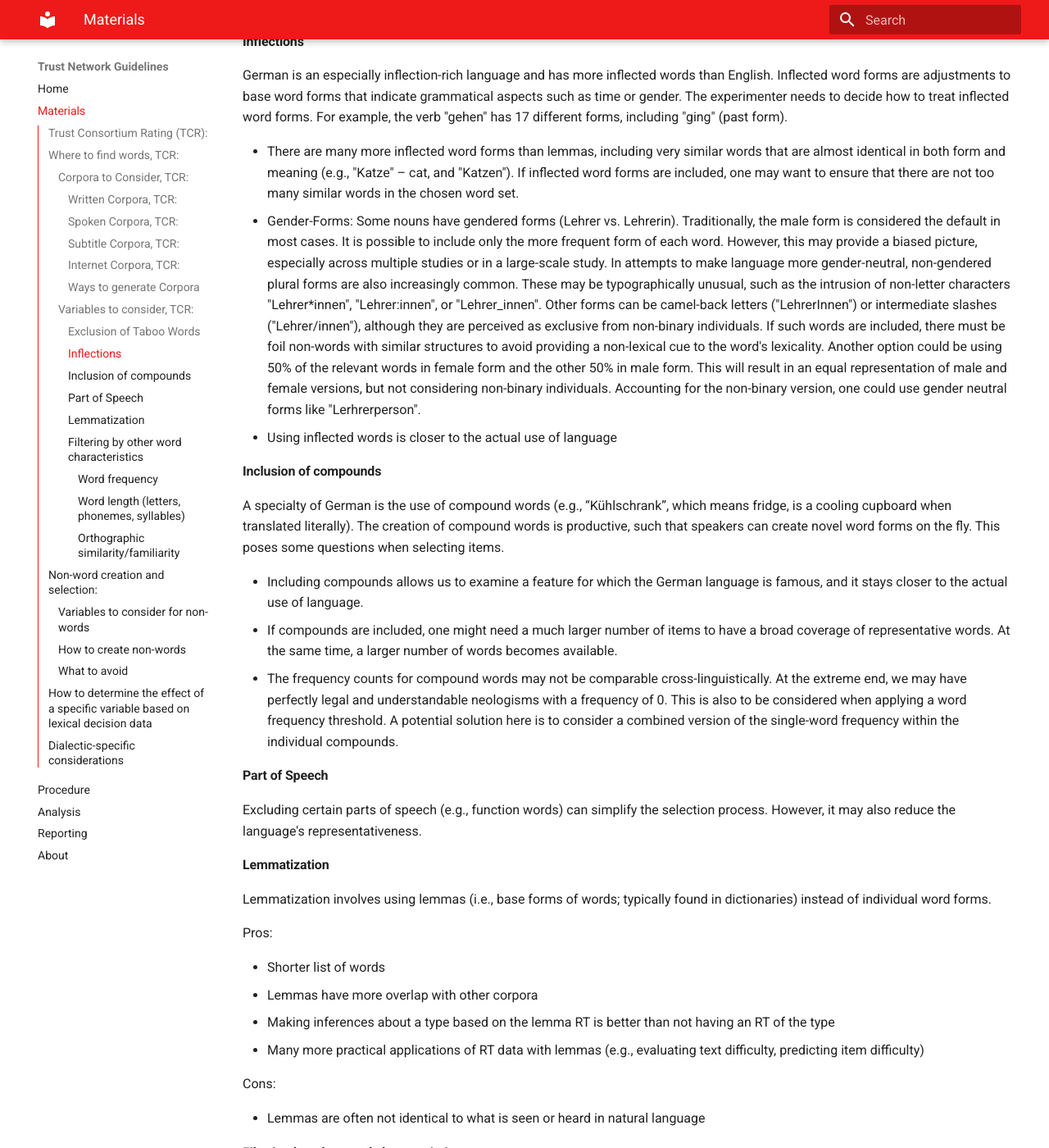
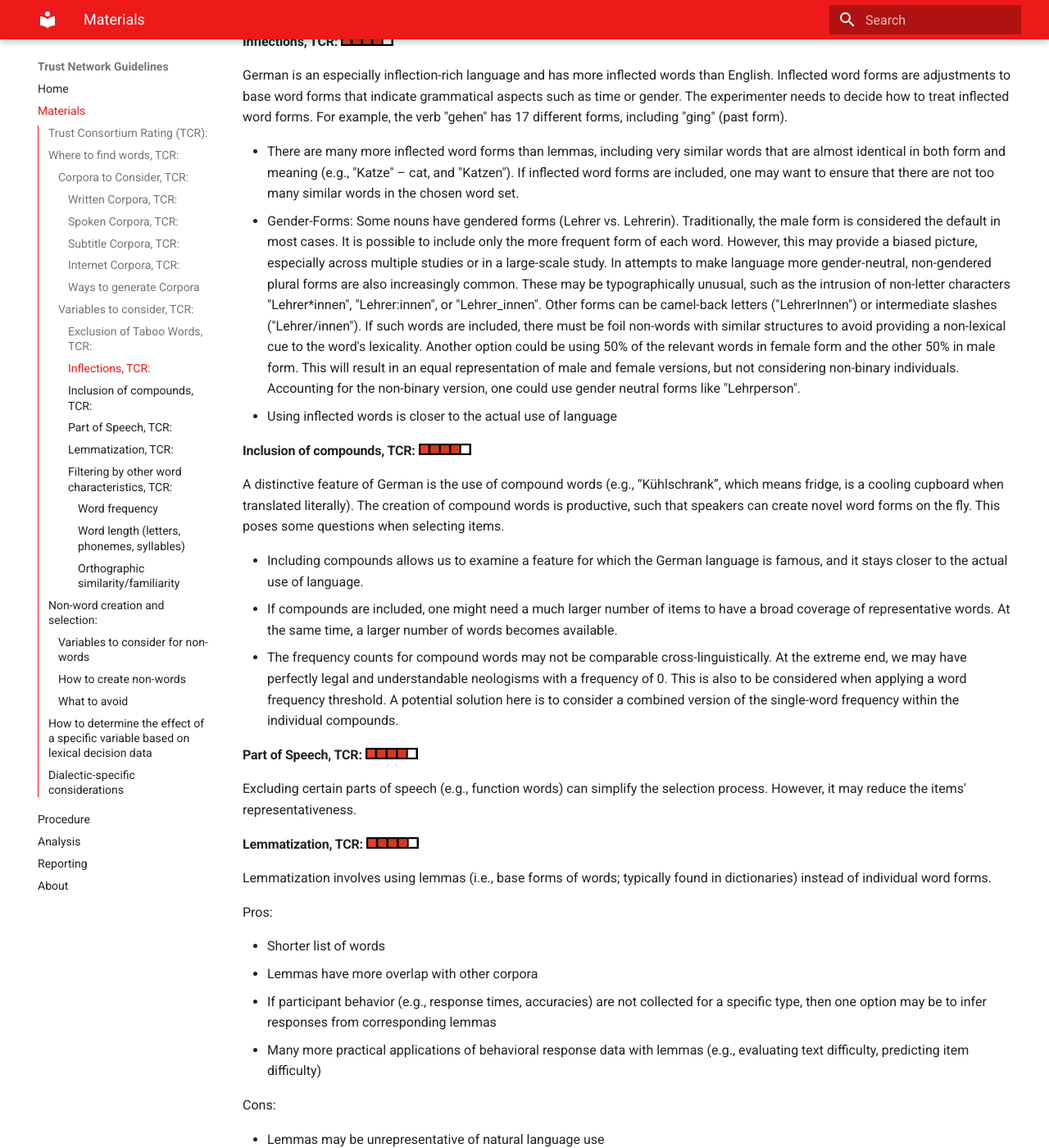
Before and after one commit to cwdeee/trust-network-guidelines, an MkDocs documentation site: the page built from docs/materials.md, in a window 1280 px wide and 1400 px high, scrolled down 2413 px. Shown: the whole window at 82% size. Built offline with MkDocs 1.6.1 and Material for MkDocs 9.7.7, drawn with Linux system fonts in a browser that asks for light colours; some of the changed text lies outside the part shown.

Commit message:
other word char

```diff
--- a/docs/materials.md
+++ b/docs/materials.md
@@ -59,46 +59,46 @@ Here are new ideas for creating corpora with generative language models ([Schepe
 
 Words vary in terms of orthographic features (e.g., number of letters, written word form frequency), phonological features (e.g., number of syllables, number of phonemes), morphological features (e.g., morphological complexity, number of morphemes), syntactical features (e.g., Part of Speech) and semantic features (e.g., word class, valence). There are no strict rules for which items to exclude when selecting words/non-words for a study. Manual filtering is not recommended because it’s time-consuming, not reproducible, and error-prone. The filtering process depends on the research question.
 
-#### Exclusion of Taboo Words ![Importance Rating 2](images/rating4.png)
+#### Exclusion of Taboo Words, TCR: ![Importance Rating 2](images/rating4.png)
 Excluding taboo words can prevent participant traumatization. Thus, such words should only be used if necessary, and experiments involving them should account for measures that prevent adverse outcomes for participants. In general, it is advised to consult with an ethics committee. It is recommended to exclude slurs that some participants may perceive to be personally offensive and to include a trigger warning if such words are under investigation. [Sulpizio et al. (2024)](https://doi.org/10.3758/s13428-024-02376-6) provide a full list of German taboo words [HERE](https://osf.io/ecr32/overview).
 
-#### Inflections
+#### Inflections, TCR: ![Importance Rating 2](images/rating4.png)
 German is an especially inflection-rich language and has more inflected words than English. Inflected word forms are adjustments to base word forms that indicate grammatical aspects such as time or gender. The experimenter needs to decide how to treat inflected word forms. For example, the verb "gehen" has 17 different forms, including "ging" (past form).
 
 - There are many more inflected word forms than lemmas, including very similar words that are almost identical in both form and meaning (e.g., "Katze" – cat, and "Katzen"). If inflected word forms are included, one may want to ensure that there are not too many similar words in the chosen word set.
-- Gender-Forms: Some nouns have gendered forms (Lehrer vs. Lehrerin). Traditionally, the male form is considered the default in most cases. It is possible to include only the more frequent form of each word. However, this may provide a biased picture, especially across multiple studies or in a large-scale study. In attempts to make language more gender-neutral, non-gendered plural forms are also increasingly common. These may be typographically unusual, such as the intrusion of non-letter characters "Lehrer*innen", "Lehrer:innen", or "Lehrer_innen". Other forms can be camel-back letters ("LehrerInnen") or intermediate slashes ("Lehrer/innen"), although they are perceived as exclusive from non-binary individuals. If such words are included, there must be foil non-words with similar structures to avoid providing a non-lexical cue to the word's lexicality. Another option could be using 50% of the relevant words in female form and the other 50% in male form. This will result in an equal representation of male and female versions, but not considering non-binary individuals. Accounting for the non-binary version, one could use gender neutral forms like "Lerhrerperson".
+- Gender-Forms: Some nouns have gendered forms (Lehrer vs. Lehrerin). Traditionally, the male form is considered the default in most cases. It is possible to include only the more frequent form of each word. However, this may provide a biased picture, especially across multiple studies or in a large-scale study. In attempts to make language more gender-neutral, non-gendered plural forms are also increasingly common. These may be typographically unusual, such as the intrusion of non-letter characters "Lehrer*innen", "Lehrer:innen", or "Lehrer_innen". Other forms can be camel-back letters ("LehrerInnen") or intermediate slashes ("Lehrer/innen"). If such words are included, there must be foil non-words with similar structures to avoid providing a non-lexical cue to the word's lexicality. Another option could be using 50% of the relevant words in female form and the other 50% in male form. This will result in an equal representation of male and female versions, but not considering non-binary individuals. Accounting for the non-binary version, one could use gender neutral forms like "Lehrperson".
 - Using inflected words is closer to the actual use of language
 
-####  Inclusion of compounds
-A specialty of German is the use of compound words (e.g., “Kühlschrank”, which means fridge, is a cooling cupboard when translated literally). The creation of compound words is productive, such that speakers can create novel word forms on the fly. This poses some questions when selecting items.
+####  Inclusion of compounds, TCR: ![Importance Rating 2](images/rating4.png)
+A distinctive feature of German is the use of compound words (e.g., “Kühlschrank”, which means fridge, is a cooling cupboard when translated literally). The creation of compound words is productive, such that speakers can create novel word forms on the fly. This poses some questions when selecting items.
 
 - Including compounds allows us to examine a feature for which the German language is famous, and it stays closer to the actual use of language.
 - If compounds are included, one might need a much larger number of items to have a broad coverage of representative words. At the same time, a larger number of words becomes available.
 - The frequency counts for compound words may not be comparable cross-linguistically. At the extreme end, we may have perfectly legal and understandable neologisms with a frequency of 0. This is also to be considered when applying a word frequency threshold. A potential solution here is to consider a combined version of the single-word frequency within the individual compounds.
 
-#### Part of Speech
-Excluding certain parts of speech (e.g., function words) can simplify the selection process. However, it may also reduce the language's representativeness.
+#### Part of Speech, TCR: ![Importance Rating 2](images/rating4.png)
+Excluding certain parts of speech (e.g., function words) can simplify the selection process. However, it may reduce the items' representativeness.
 
-#### Lemmatization
+#### Lemmatization, TCR: ![Importance Rating 2](images/rating4.png)
 Lemmatization involves using lemmas (i.e., base forms of words; typically found in dictionaries) instead of individual word forms.
 
 Pros:
 
 - Shorter list of words
 - Lemmas have more overlap with other corpora
-- Making inferences about a type based on the lemma RT is better than not having an RT of the type
-- Many more practical applications of RT data with lemmas (e.g., evaluating text difficulty, predicting item difficulty)
+- If participant behavior (e.g., response times, accuracies) are not collected for a specific type, then one option may be to infer responses from corresponding lemmas
+- Many more practical applications of behavioral response data with lemmas (e.g., evaluating text difficulty, predicting item difficulty)
 
 Cons:
 
-- Lemmas are often not identical to what is seen or heard in natural language
+- Lemmas may be unrepresentative of natural language use
 
-####  Filtering by other word characteristics
-It is common to filter experimental items by other word characteristics. This has the advantage of removing “weird” items and removing variance that is not associated with an effect of interest, but at the same time runs the risk of creating a word set that is not representative of the actual language.
+####  Filtering by other word characteristics, TCR: ![Importance Rating 2](images/rating5.png)
+It is common to filter experimental items by other word characteristics. This has the advantage of removing “weird” items and removing variance that is not associated with an effect of interest, but at the same time runs the risk of creating a word set that is not representative of the actual language. For example, one could implement a selection criterion for slang/dialect words to remove potential age biases (e.g., dialect is likely reduced in younger participants). Other variables could include lean words or similar.
 
 Pro
 
-- Reduces the number of untypical words (i.e., too long, too seldom, too untypical letter combinations)
+- Reduces the number of untypical words (i.e., too long, too infrequent, too untypical letter combinations)
 
 Cons
 
```
